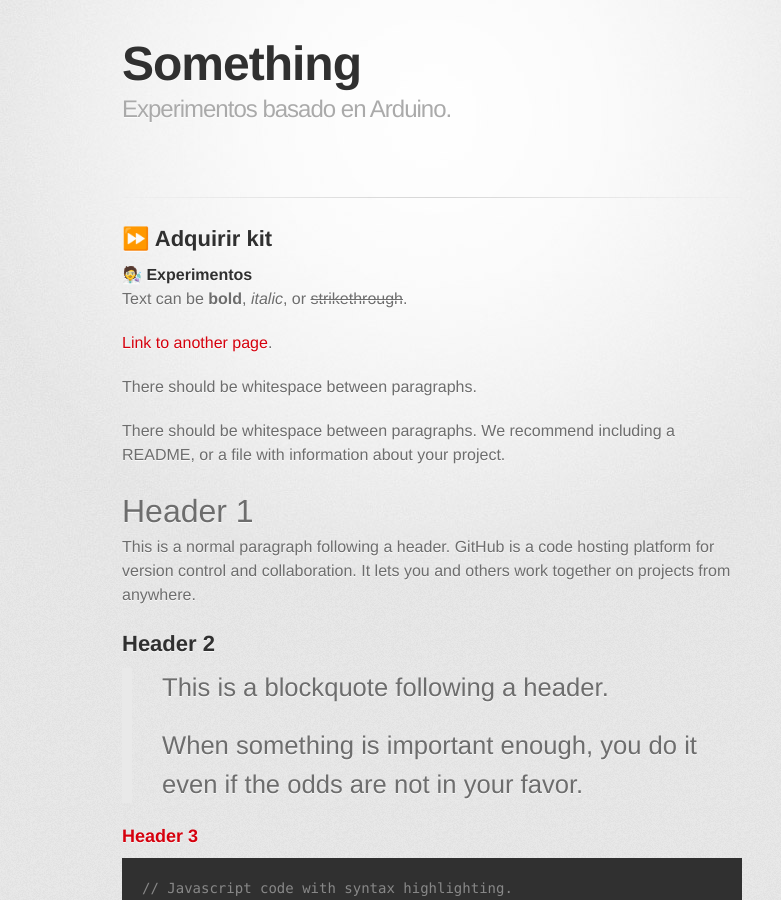
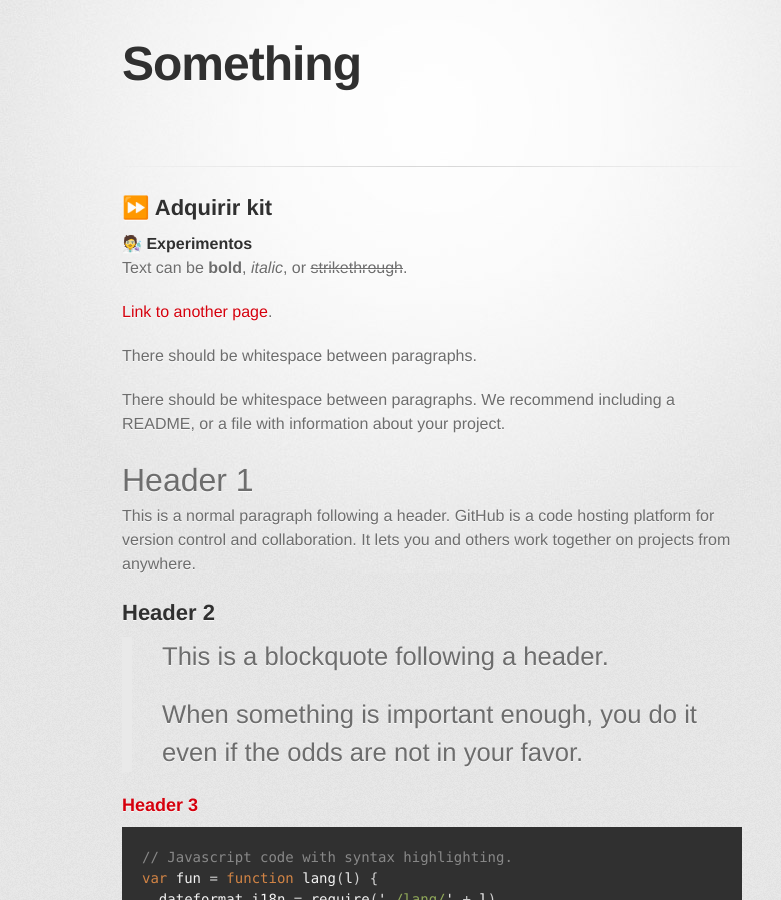
Before and after one commit to labunsl/labunsl.github.io, a Jekyll site: the page built from index.md, in a window 1280 px wide and 900 px high. Shown: the whole window, without its empty margins (208-989 px from the left). Built offline with Jekyll 4.4.1, drawn with Linux system fonts in a browser that asks for light colours; some web fonts are replaced; the repository's description, which GitHub fills in, is left out.

Commit message:
Update _config.yml

```diff
--- a/_config.yml
+++ b/_config.yml
@@ -1,5 +1,5 @@
-title: LibreLab UNSL
-description: Experimentos basado en Arduino.
+title:
+description:
 show_downloads: false
 google_analytics:
 theme: jekyll-theme-tactile
```
